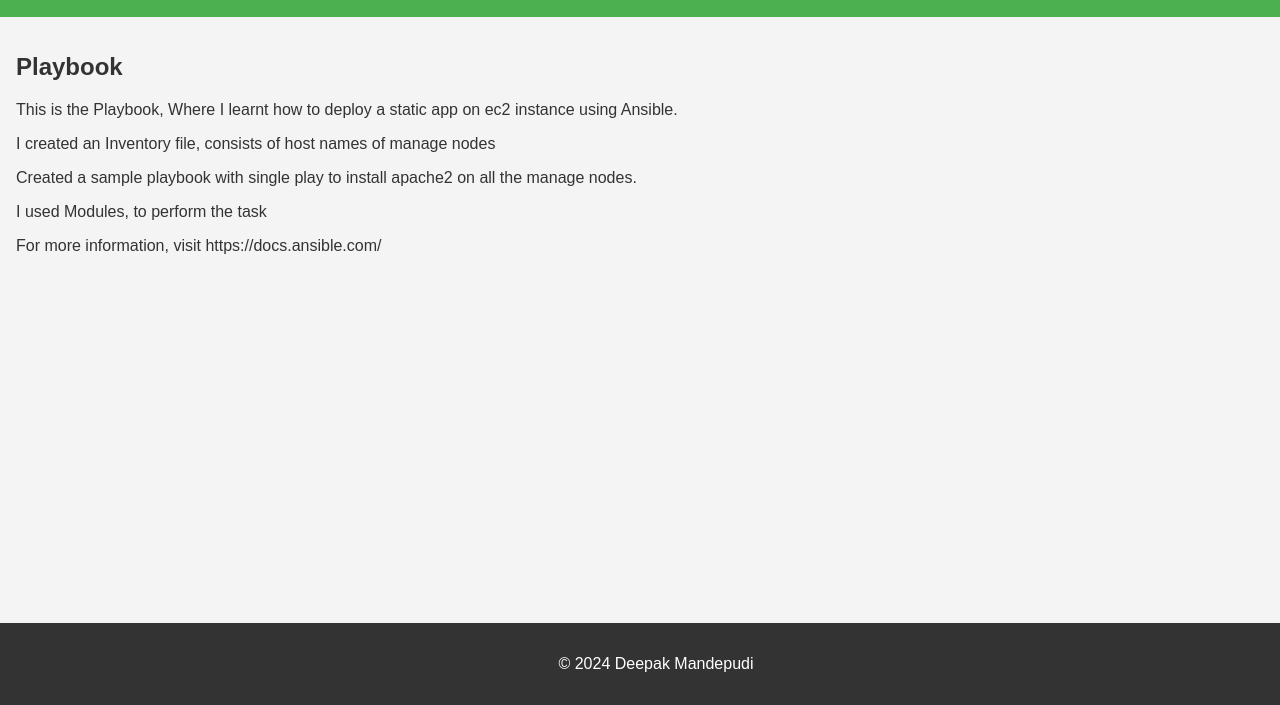
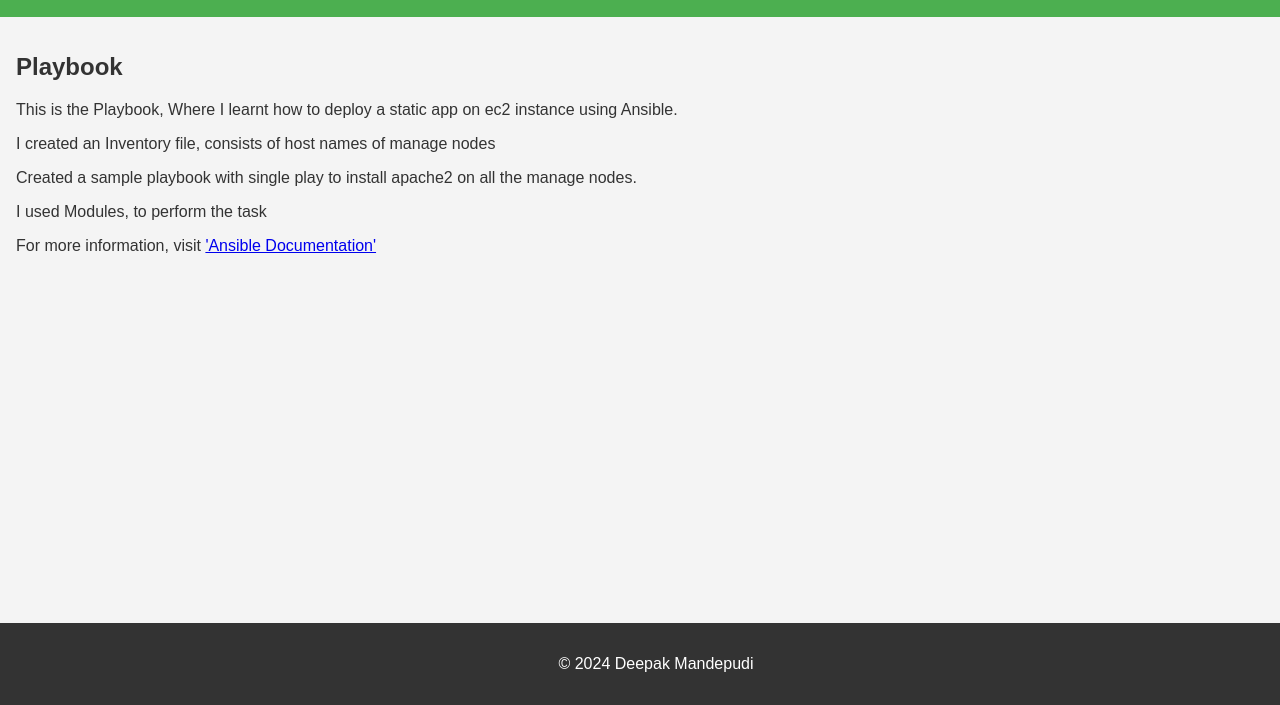
Before and after one commit to DeepakMandepudi/Ansible, a plain HTML site: page project01/index.html in a window 1280 px wide. Shown: the part 95-800 px from the top of the page. Drawn offline with Linux system fonts and the light colour scheme.

Commit message:
updated html file

```diff
--- a/project01/index.html
+++ b/project01/index.html
@@ -42,7 +42,7 @@
         <p> I created an Inventory file, consists of host names of manage nodes</p>
         <p> Created a sample playbook with single play to install apache2 on all the manage nodes.</p>
         <p> I used Modules, to perform the task</p>
-        <p>For more information, visit https://docs.ansible.com/</p>
+        <p>For more information, visit <a href = "https://docs.ansible.com/"> 'Ansible Documentation' </a></p>
     </main>
     <footer>
         <p>&copy; 2024 Deepak Mandepudi</p>
```
